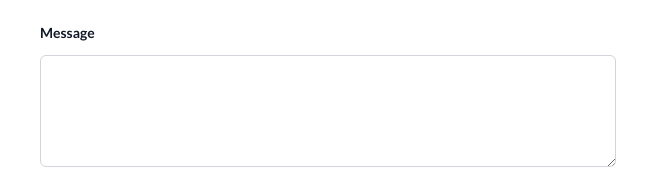
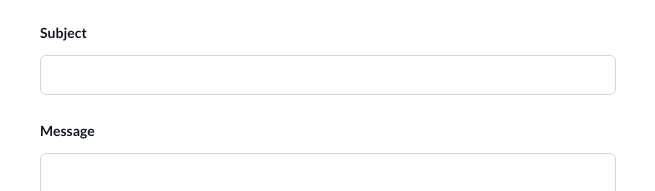
Before and after one commit to nicholsk18/karsonnichols.com, an Astro site: page /contact in a window 1280 px wide. Shown: the part 745-936 px from the top of the page, 312-967 px from the left. Built offline with nearby package versions, Linux system fonts and the light colour scheme; Astro itself is replaced by a stand-in of ours.

Commit message:
add subject

```diff
--- a/src/pages/contact.astro
+++ b/src/pages/contact.astro
@@ -114,6 +114,22 @@ import Container from "../components/ui/Container.astro";
 
         <div class="sm:col-span-2">
           <label
+            for="subject"
+            class="block text-sm/6 font-semibold text-gray-900">Subject</label
+          >
+          <div class="mt-2.5">
+            <input
+              type="text"
+              name="subject"
+              id="subject"
+              autocomplete="organization"
+              class="block w-full rounded-md bg-white px-3.5 py-2 text-base text-gray-900 outline outline-1 -outline-offset-1 outline-gray-300 placeholder:text-gray-400 focus:outline focus:outline-2 focus:-outline-offset-2 focus:outline-indigo-600"
+            />
+          </div>
+        </div>
+
+        <div class="sm:col-span-2">
+          <label
             for="message"
             class="block text-sm/6 font-semibold text-gray-900">Message</label
           >
```
Also changed, not shown: 1 other file.
